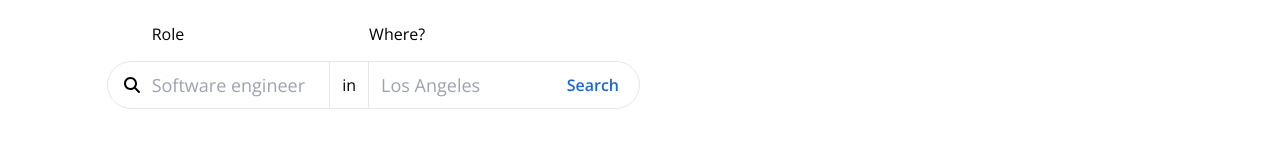
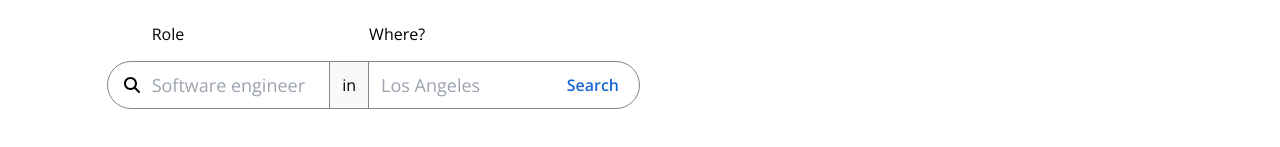
Before and after one commit to mmkrty/ud-vue-master-job-search, a Vue app: page /#/ in a window 1280 px wide. Shown: the part 487-634 px from the top of the page. Built offline with nearby package versions, Linux system fonts and the light colour scheme; grey boxes are pictures that could not be loaded.

Commit message:
fix tailwind config

```diff
--- a/tailwind.config.js
+++ b/tailwind.config.js
@@ -10,8 +10,8 @@ module.exports = {
       },
       colors: {
         "brand-gray-1": "#dadce0",
-        "brand-gray-2": "f8f9fa",
-        "brand-gray-3": "80868b",
+        "brand-gray-2": "#f8f9fa",
+        "brand-gray-3": "#80868b",
         "brand-blue-1": "#1967d2",
         "brand-blue-2": "#4285f4",
         "brand-green-1": "#137333",
```
